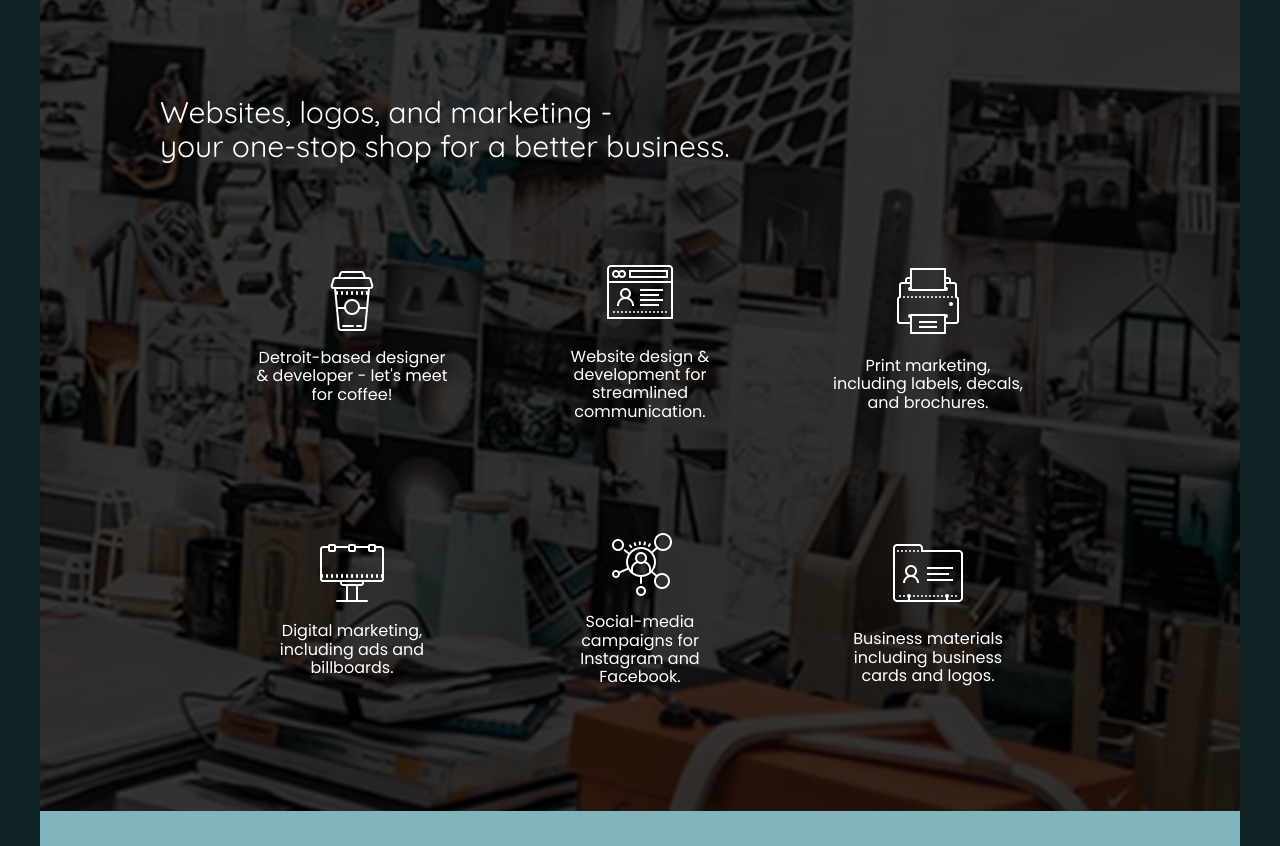
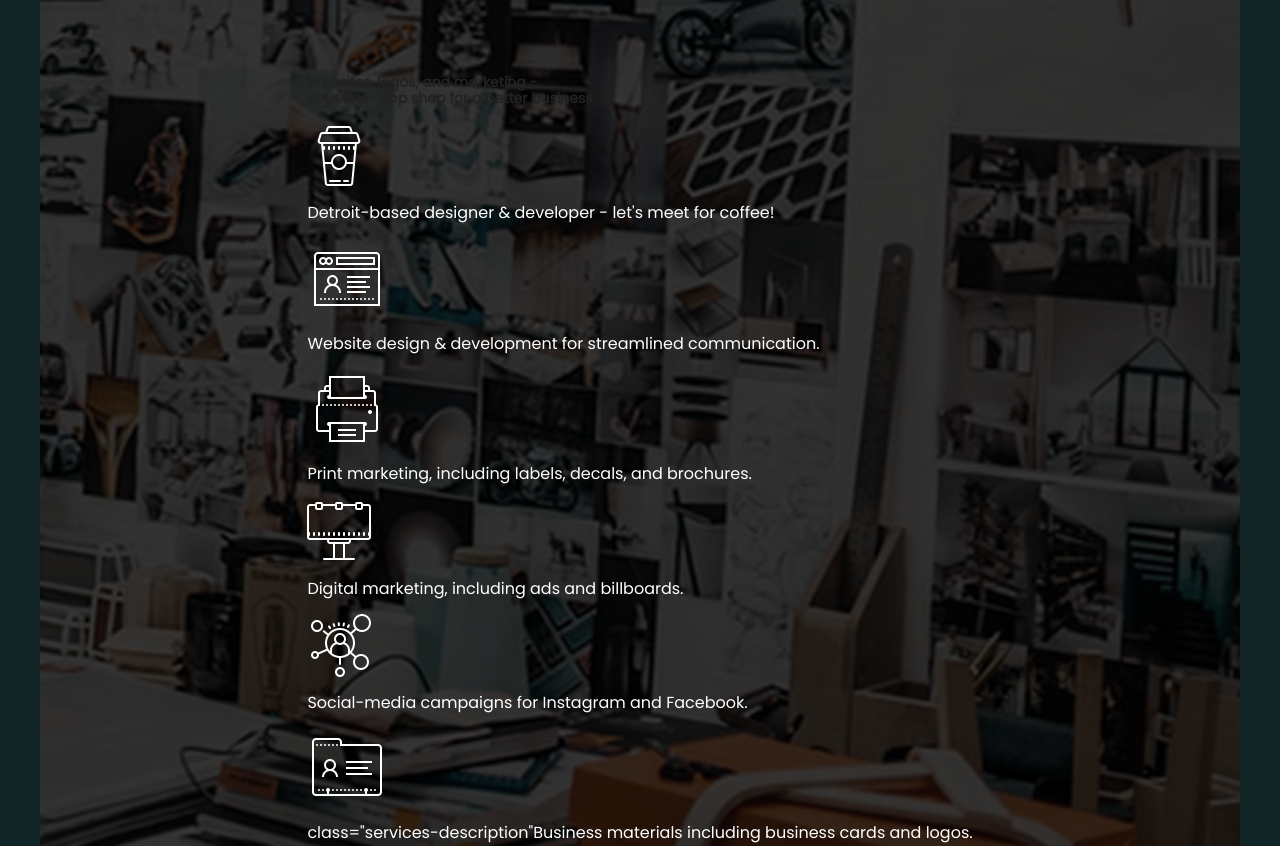
Before and after one commit to JillKrysinski/jillian-caverly-designs, a website built with Parcel: page index.html in a window 1280 px wide. Shown: the part 1102-1948 px from the top of the page. Built offline with nearby package versions, Linux system fonts and the light colour scheme.

Commit message:
Updated homepage structure and content

```diff
--- a/index.html
+++ b/index.html
@@ -55,14 +55,14 @@
 
     <main>
       <section class="top-section">
-          <div class="content">
+          <div class="wrapper">
             <h2>Designed &amp; developed
             <br>with you in mind.</h2>
           </div>
       </section>
 
       <aside>
-        <div class="content">
+        <div class="wrapper">
           <div class="free-quote">
             <h3>Interested in a free quote?</h3>
             <p>Find out more information about services and how I can best fit your business or personal needs.</p>
@@ -81,40 +81,47 @@
       </aside>
 
     <section class="services">
-      <div id="services"><h4>Websites, logos, and marketing -
+      <div class="wrapper">
+        <h4>Websites, logos, and marketing -
         <br>your one-stop shop for a better business.</h4>
-      </div>
-      <div class="services-list">
-        <img src="img/icons/coffee-icon.png" alt="coffee icon" />
-        <p>Detroit-based designer &amp; developer - let's meet for coffee!</p>
-      </div>
-      <div class="services-list">
-        <img src="img/icons/website-icon.png" alt="website icon" />
-        <p>Website design &amp; development for streamlined communication.</p>
-      </div>
-      <div class="services-list">
-        <img src="img/icons/print-icon.png" alt="printer icon" />
-        <p>Print marketing, including labels, decals, and brochures.</p>
-      </div>
-      <div class="services-list">
-        <img src="img/icons/billboard-icon.png" alt="billboard icon" />
+        <article>
+          <img src="img/icons/coffee-icon.png" alt="coffee icon" class="services-icon"/>
+          <p class="services-description">Detroit-based designer &amp; developer - let's meet for coffee!</p>
+        <article>
+            <img src="img/icons/website-icon.png" alt="website icon" class="services-icon"/>
+          <p class="services-description">Website design &amp; development for streamlined communication.</p>
+        </article>
+        <article>
+          <img src="img/icons/print-icon.png" alt="printer icon" class="services-icon"/>
+          <p class="services-description">Print marketing, including labels, decals, and brochures.</p>
+        </article>
+        <article>
+          <img src="img/icons/billboard-icon.png" alt="billboard icon" class="services-icon"/>
           <p>Digital marketing, including ads and billboards.</p>
-      </div>
-      <div class="services-list">
-        <img src="img/icons/socialmedia-icon.png" alt="social media icon" />
-        <p>Social-media campaigns for Instagram and Facebook.</p>
-      </div>
-      <div class="services-list">
-        <img src="img/icons/businesscard-icon.png" alt="business card icon" />
-        <p>Business materials including business cards and logos.</p>
+        </article>
+        <article>
+          <img src="img/icons/socialmedia-icon.png" alt="social media icon" class="services-icon"/>
+          <p class="services-description">Social-media campaigns for Instagram and Facebook.</p>
+        </article>
+        <article>
+          <img src="img/icons/businesscard-icon.png" alt="business card icon" class="services-icon"/>
+          <p> class="services-description"Business materials including business cards and logos.</p>
+        </article>
       </div>
     </section>
+
     <section class="about">
+      <div class="wrapper">
         <h5>Hi, I'm Jillian.</h5>
+        <div class="about-img">
           <img src="img/profile-img.png" alt="Jillian Nicole" />
+        </div>
+        <div class="about-info">
           <p>My voyage into design wasn’t always about design. I dappled in small business management and travel itinerary planning before finally pursuing a career in design - 8 years after my journey began.
             <br><br>My goal is simple: to better your business through better design. We eat with oureyes, right? It’s the same for your business - a better website, or logos, or business cards could be the spark that ignates a whole new client base.
             <br><br>And I want to help, every step of the way.</p>
+        </div>
+      </div>
     </section>
 
 <!-- FOOTER -->
```
Lines whose indentation alone changed are shown as unchanged.
